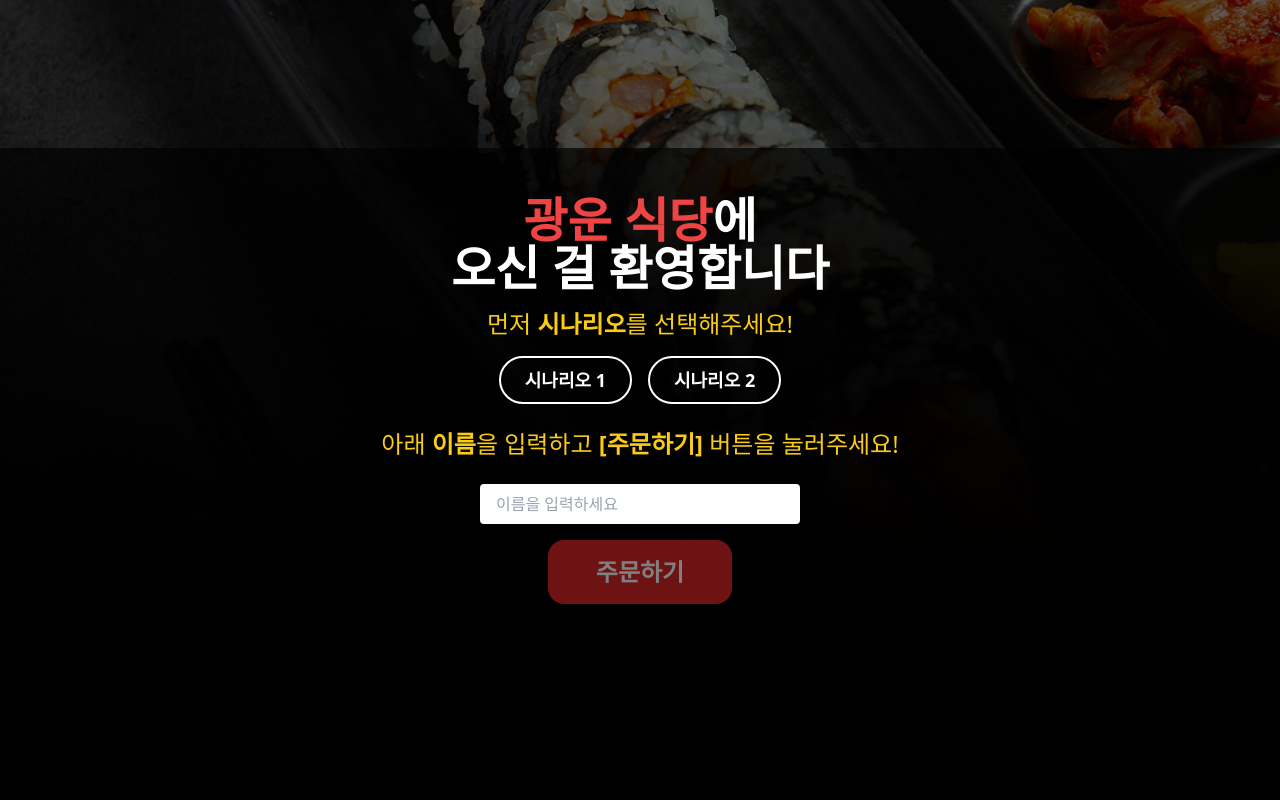
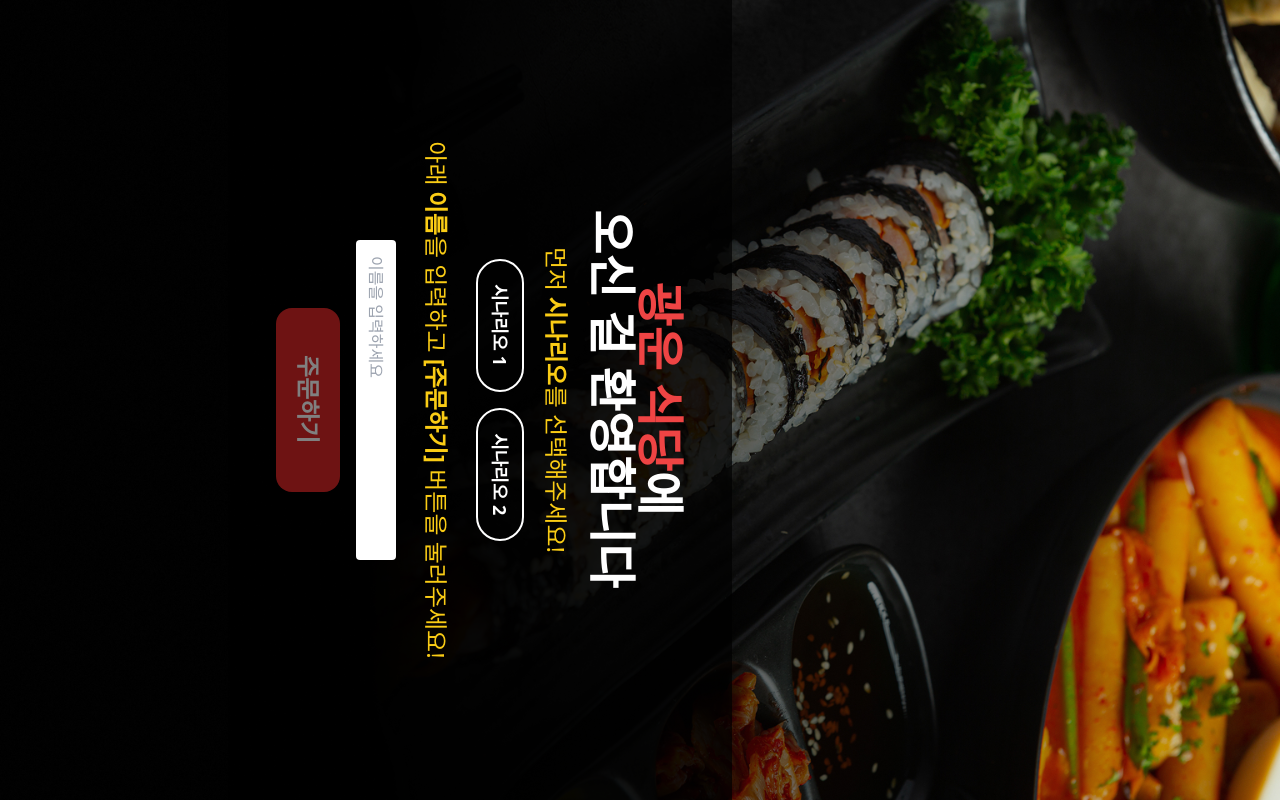
Before and after one commit to ds-sujin/Dark_pattern_Detection, a React (Create React App) app in the folder kiosk_90/client/: page / in a window 1280 px wide. Built offline with nearby package versions, Linux system fonts and the light colour scheme.

Commit message:
90도 돌리고, 화면 비율 맞춰서 채우기

```diff
--- a/kiosk_90/client/src/App.js
+++ b/kiosk_90/client/src/App.js
@@ -2,19 +2,19 @@ import React from 'react';
 import { BrowserRouter, Routes, Route } from 'react-router-dom';
 import StartPage from './pages/StartPage';
 import MenuListPage from './pages/MenuListPage';
-import CompletePage from './pages/CompletePage';
+//import CompletePage from './pages/CompletePage';
 
 
 function App() {
   return (
+    <div className="w-screen h-screen overflow-visible">
       <BrowserRouter>
         <Routes>
           <Route path="/" element={<StartPage />} />
           <Route path="/menu" element={<MenuListPage />} />
-        <Route path="/complete" element={<CompletePage />} />
-
         </Routes>
       </BrowserRouter>
+    </div>
   );
 }
 
--- a/kiosk_90/client/src/index.css
+++ b/kiosk_90/client/src/index.css
@@ -1,3 +1,24 @@
 @tailwind base;
 @tailwind components;
 @tailwind utilities;
+
+#root {
+    position: absolute;
+    top: 0;
+    left: 0;
+    width: 100vh;
+    height: 100vw;
+    transform: rotate(90deg) translateY(-100%);
+    transform-origin: top left;
+    overflow: visible;
+  }
+
+.rotated-wrapper {
+    width: 100vw;
+    height: 100vh;
+    max-width: 100vh;
+    max-height: 100vw;
+    display: flex;
+    align-items: center;
+    justify-content: center;
+  }
--- a/kiosk_90/client/src/index.js
+++ b/kiosk_90/client/src/index.js
@@ -4,4 +4,8 @@ import './index.css';
 import App from './App';
 
 const root = ReactDOM.createRoot(document.getElementById('root'));
-root.render(<App />);
+root.render(
+  <div className="rotated-wrapper">
+    <App />
+  </div>
+);
--- a/kiosk_90/client/src/pages/StartPage.js
+++ b/kiosk_90/client/src/pages/StartPage.js
@@ -16,8 +16,10 @@ const StartPage = () => {
   };
 
   return (
-    <div className="w-screen min-h-screen bg-cover bg-center flex flex-col items-center justify-center text-white"
-         style={{ backgroundImage: `url('/start_bg.jpg')` }}>
+    <div
+    className="w-full h-[200vh] bg-cover bg-center flex flex-col items-center justify-center text-white"
+    style={{ backgroundImage: `url('/start_bg.jpg')` }}
+   >
 
       <div className="w-full bg-black bg-opacity-70 text-center py-12 px-6">
         <h1 className="text-3xl md:text-5xl font-bold mb-4">
--- a/kiosk_90/client/tailwind.config.js
+++ b/kiosk_90/client/tailwind.config.js
@@ -1,7 +1,13 @@
 module.exports = {
-  content: ["./src/**/*.{js,jsx,ts,tsx}"],
+  content: [
+    "./src/**/*.{js,jsx,ts,tsx}",
+  ],
   theme: {
-    extend: {},
+    extend: {
+      rotate: {
+        '90': '90deg',
+      },
+    },
   },
   plugins: [],
-};
+}
```
Lines whose indentation alone changed are shown as unchanged.
